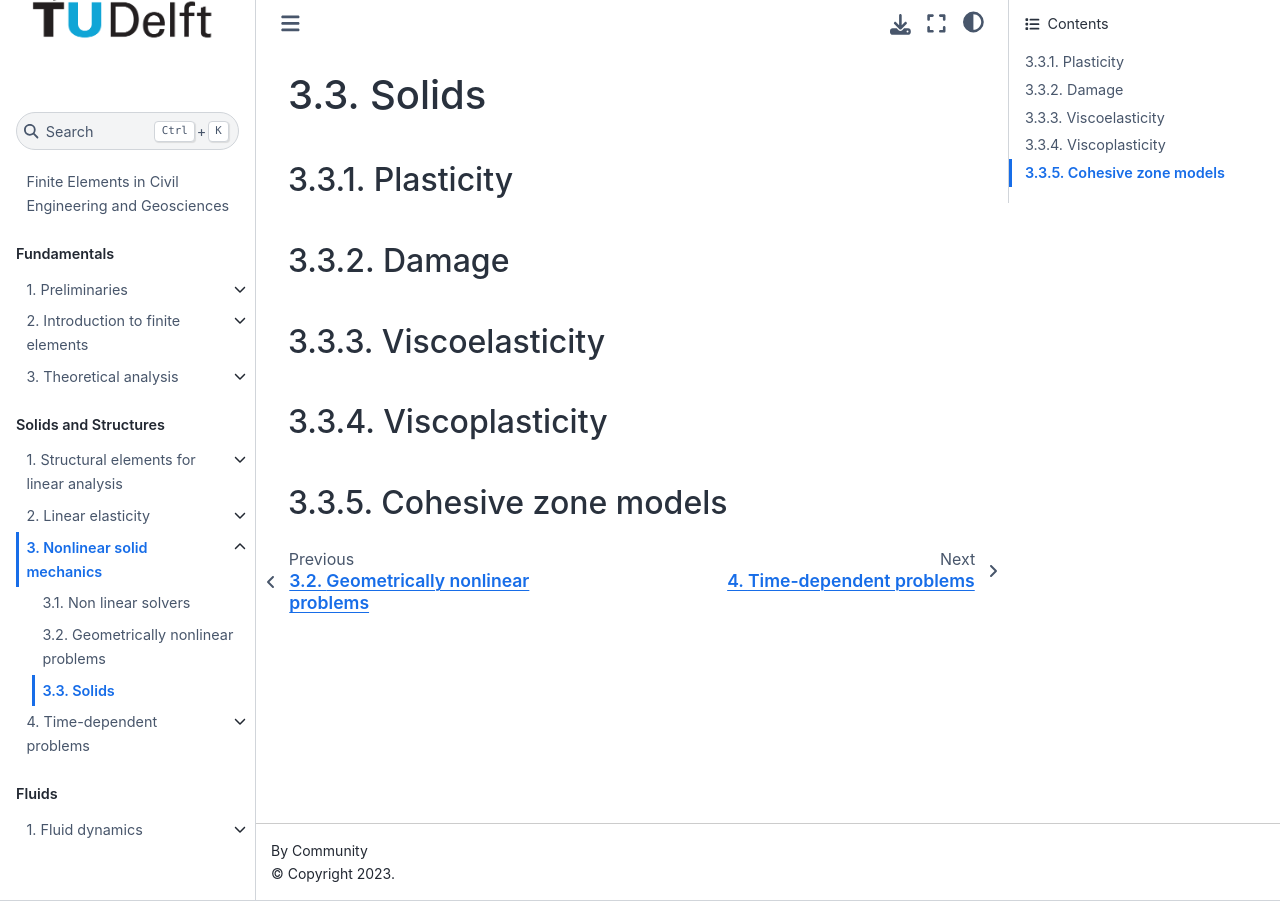
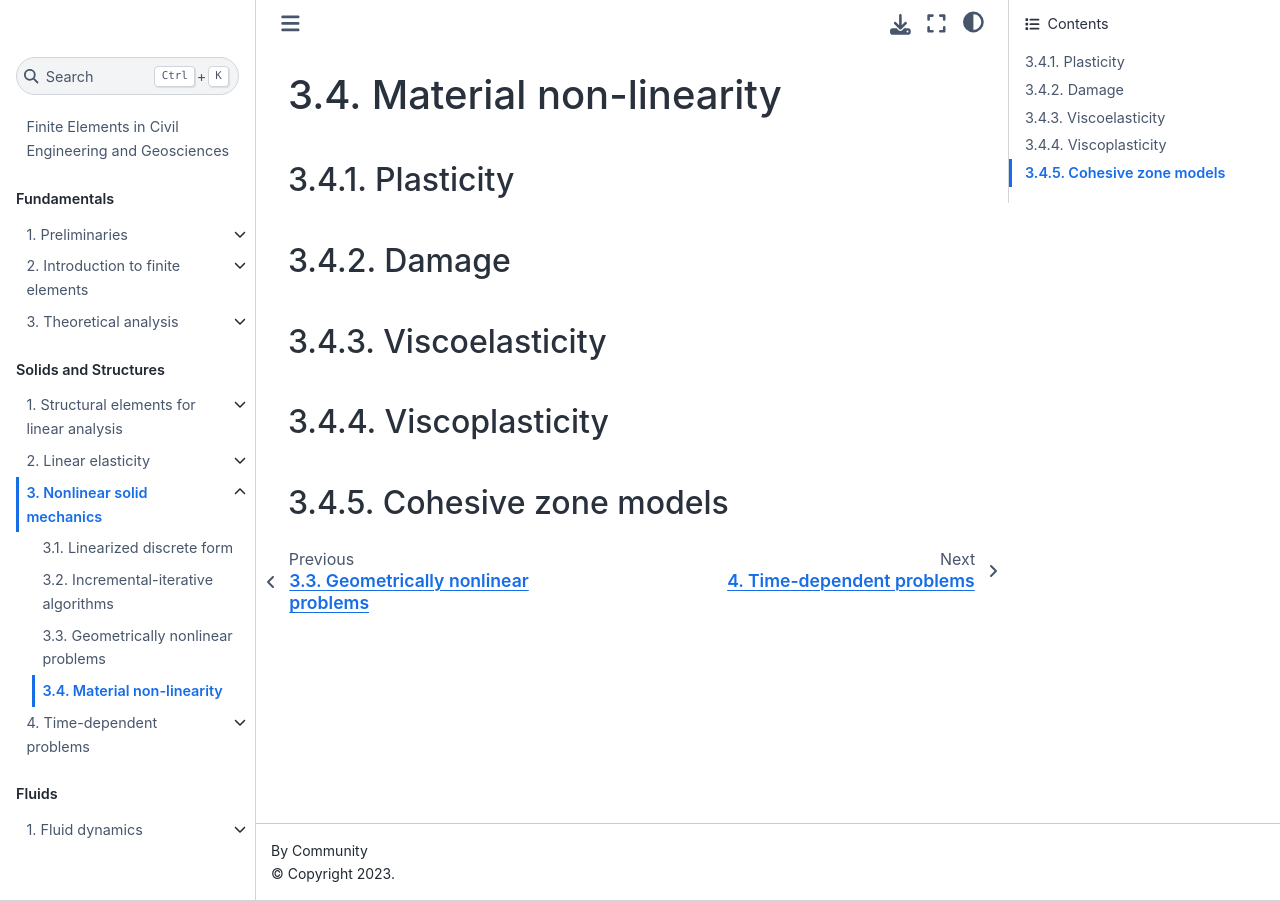
Before and after one commit to TeachBooks/mirror_computational_modelling, a Jupyter Book: the page built from book/solid_nonlinear/material_nonlinearity.md, in a window 1280 px wide. Built offline with Jupyter Book 1.0.4 settings and Sphinx 7.4.7 and the Sphinx Book theme 1.1.4, drawn with Linux system fonts in a browser that asks for light colours; pages that are not in the unit, such as notebooks, are missing from menus.

Commit message:
toc for nonlinear part

```diff
--- a/book/_toc.yml
+++ b/book/_toc.yml
@@ -59,7 +59,9 @@
 
     - file: solid_nonlinear/intro
       sections:
+      - file: solid_nonlinear/linearization
       - file: solid_nonlinear/solution_algorithms
+      - file: solid_nonlinear/path-following
       - file: solid_nonlinear/geometric_nonlinearity
       - file: solid_nonlinear/material_nonlinearity
 
--- /dev/null
+++ b/book/solid_nonlinear/linearization.md
@@ -0,0 +1 @@
+# Linearized discrete form
--- a/book/solid_nonlinear/material_nonlinearity.md
+++ b/book/solid_nonlinear/material_nonlinearity.md
@@ -1,4 +1,4 @@
-# Solids
+# Material non-linearity
 
 ## Plasticity
 ## Damage
--- a/book/solid_nonlinear/solution_algorithms.md
+++ b/book/solid_nonlinear/solution_algorithms.md
@@ -1 +1 @@
-# Non linear solvers
+# Incremental-iterative algorithms
```
Also changed, not shown: book/solid_nonlinear/path_following.md (added, +7 -0 lines).
